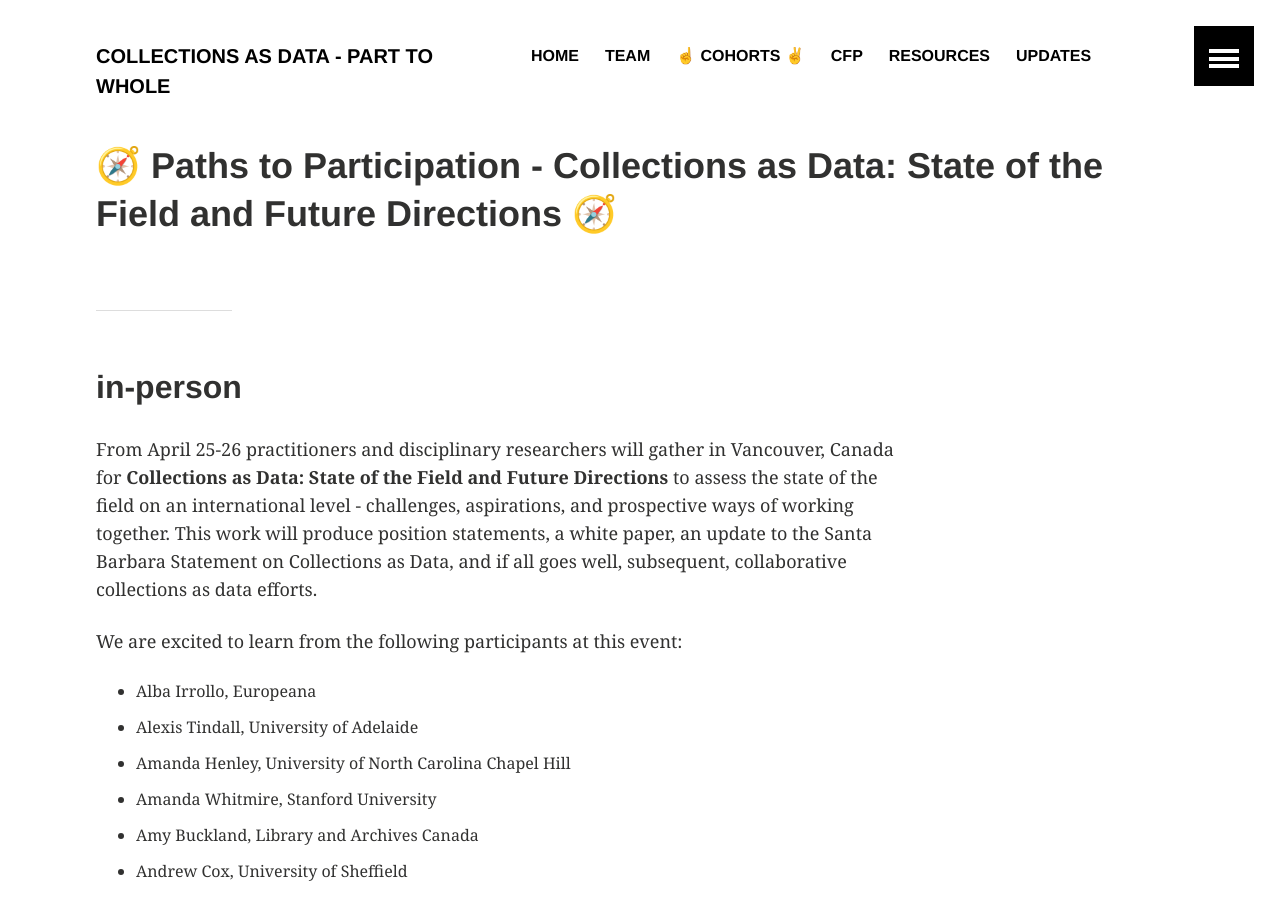
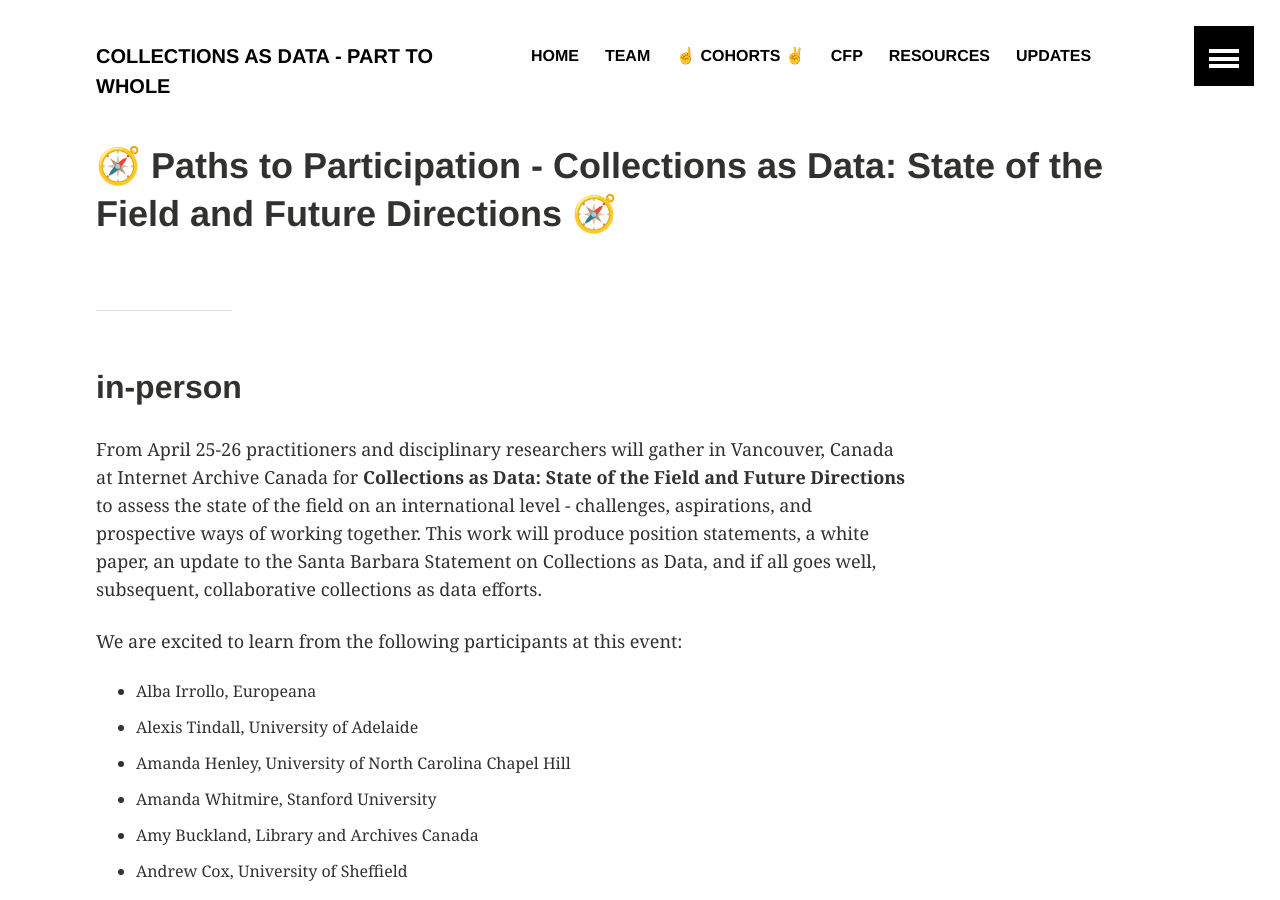
Before and after one commit to collectionsasdata/part2whole, a Jekyll site: the page built from _posts/2023-01-30-iac.markdown, in a window 1280 px wide and 900 px high. Built offline with Jekyll 4.4.1, drawn with Linux system fonts in a browser that asks for light colours; some of the changed text lies outside the part shown.

Commit message:
Update 2023-01-30-iac.markdown

```diff
--- a/_posts/2023-01-30-iac.markdown
+++ b/_posts/2023-01-30-iac.markdown
@@ -8,7 +8,7 @@ teaser: "Paths to Participation"
 
 ## in-person
 
-From April 25-26 practitioners and disciplinary researchers will gather in Vancouver, Canada for **Collections as Data: State of the Field and Future Directions** to assess the state of the field on an international level - challenges, aspirations, and prospective ways of working together. This work will produce position statements, a white paper, an update to the Santa Barbara Statement on Collections as Data, and if all goes well, subsequent, collaborative collections as data efforts.
+From April 25-26 practitioners and disciplinary researchers will gather in Vancouver, Canada at Internet Archive Canada for **Collections as Data: State of the Field and Future Directions** to assess the state of the field on an international level - challenges, aspirations, and prospective ways of working together. This work will produce position statements, a white paper, an update to the Santa Barbara Statement on Collections as Data, and if all goes well, subsequent, collaborative collections as data efforts.
 
 We are excited to learn from the following participants at this event:
 
```
Also changed, not shown: other parts of _posts/2023-01-30-iac.markdown (+0 -1 lines).
